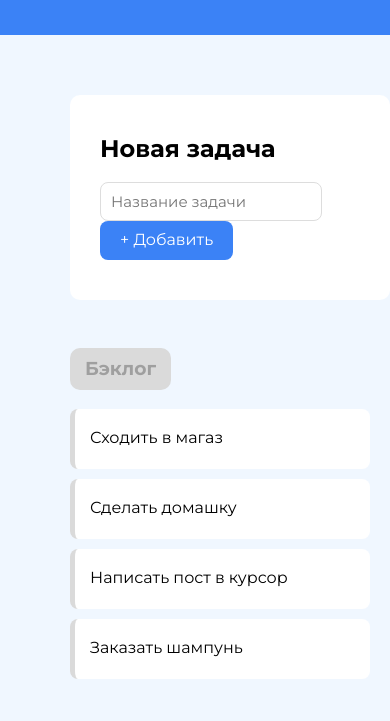
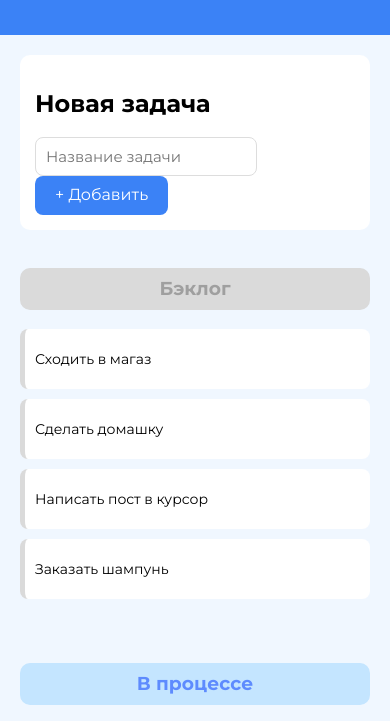
Before and after one commit to spirit0707/spirit0707.github.io, a plain HTML site: page index.html in a window 390 px wide. Shown: the part 75-796 px from the top of the page. Drawn offline with nearby package versions, Linux system fonts and the light colour scheme.

Commit message:
added drag and drop

```diff
--- a/css/style.css
+++ b/css/style.css
@@ -76,8 +76,12 @@ button {
     margin-top: 10px;
 }
 
-.trash button:hover {
-    background-color: #c23b3b;
+
+button:disabled,
+.button-disabled {
+    background-color: #ccc;
+    color: #666;
+    opacity: 0.6;
 }
 
 .task-board {
@@ -180,3 +184,53 @@ ul {
     color: var(--backlog-text);
     border-radius: 8px;
 }
+
+@media (max-width: 768px) {
+    body {
+        margin: 0;
+        padding: 0;
+    }
+
+    .new-task {
+        margin: 20px;
+        padding: 15px;
+        max-width: 100%;
+    }
+
+    .task-board {
+        flex-direction: column;
+        margin: 0 20px;
+        gap: 20px;
+    }
+
+    .task-column {
+        max-width: 100%;
+    }
+
+    .task-column h3 {
+        max-width: 100%;
+        text-align: center;
+    }
+
+    .task-list {
+        min-width: 100%;
+    }
+
+    .task-item {
+        min-width: 100%;
+        padding: 10px;
+        font-size: 14px;
+    }
+
+    .empty-task {
+        min-width: 100%;
+        padding: 10px;
+        font-size: 14px;
+    }
+
+    .trash button {
+        padding: 10px 20px;
+        min-width: 100%;
+        font-size: 14px;
+    }
+}
--- a/src/model/tasks-model.js
+++ b/src/model/tasks-model.js
@@ -40,4 +40,12 @@ export default class TasksModel {
         this.#boardtasks = this.#boardtasks.filter(task => task.status !== 'trash');
         this._notifyObservers();
     }
+
+    updateTaskStatus(taskId, newStatus) {
+        const task = this.#boardtasks.find(task => task.id === taskId);
+        if (task) {
+            task.status = newStatus;
+            this._notifyObservers();
+        }
+    }
 }
--- a/src/view/clear-button-component.js
+++ b/src/view/clear-button-component.js
@@ -17,5 +17,6 @@ export default class ClearButtonComponent extends AbstractComponent {
 
     disable() {
         this.element.disabled = true;
+        this.element.classList.add('button-disabled');
     }
   }
--- a/src/view/task-component.js
+++ b/src/view/task-component.js
@@ -7,14 +7,27 @@ function createTaskComponentTemplate(task) {
   );
 }
 export default class TaskComponent extends AbstractComponent {
-  #task;
 
   constructor({ task }) {
     super();
-    this.#task = task;
+    this.task = task;
+    this.#afterCreateElement();
   }
 
   get template() {
-    return createTaskComponentTemplate(this.#task);
+    return createTaskComponentTemplate(this.task);
   }
+
+  #afterCreateElement() {
+    this.#makeTaskDraggable();
+  }
+
+  #makeTaskDraggable() {
+    this.element.setAttribute('draggable', true);
+
+    this.element.addEventListener('dragstart', (event)=>{
+      event.dataTransfer.setData('text/plain', this.task.id);
+    });
+  }
+
 }
--- a/src/view/tasks-list-component.js
+++ b/src/view/tasks-list-component.js
@@ -13,14 +13,30 @@ function createTaskListTemplate(status) {
 }
 
 export default class TaskListComponent extends AbstractComponent {
-  #status;
 
-  constructor(status) {
+  constructor(status, label, onTaskDrop) {
     super();
-    this.#status = status;
+    this.status = status;
+    this.label = label;
+    this.#setDropHandler(onTaskDrop);
   }
 
   get template() {
-    return createTaskListTemplate(this.#status);
+    return createTaskListTemplate(this.status, this.label);
   }
+
+  #setDropHandler(onTaskDrop) {
+    const container = this.element;
+
+    container.addEventListener('dragover', (event) => {
+      event.preventDefault();
+    });
+
+    container.addEventListener('drop', (event) => {
+      event.preventDefault();
+      const taskId = event.dataTransfer.getData('text/plain');
+      onTaskDrop(taskId, this.status);
+    });
+  }
+
 }
```
